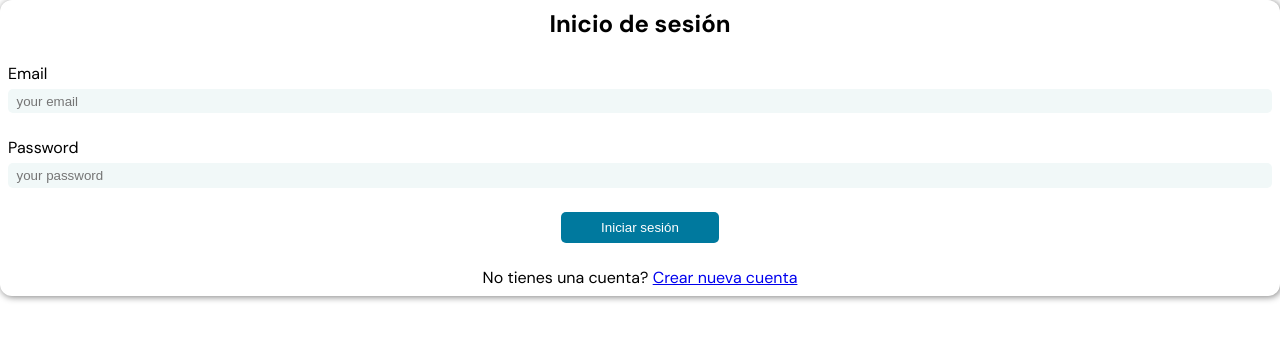
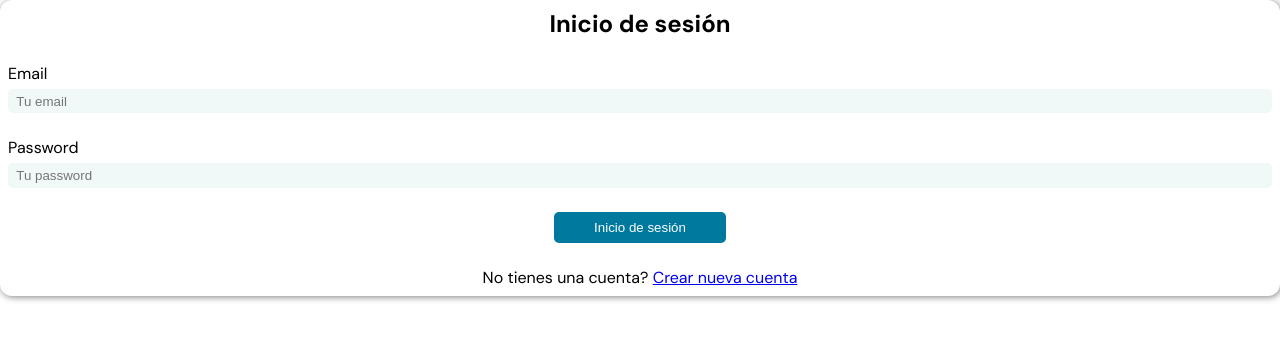
Before and after one commit to andreyt98/AppPresupuesto, a React (Vite) app: page / in a window 1280 px wide. Shown: the top 340 px of the page. Built offline with nearby package versions, Linux system fonts and the light colour scheme.

Commit message:
feat: add logo and form component with basic behavior

```diff
--- a/src/Components/Form.jsx
+++ b/src/Components/Form.jsx
@@ -2,32 +2,48 @@ import { useContext } from "react";
 import { Context } from "../context/Context";
 
 const Form = () => {
-  const {isRegister, setIsRegister} = useContext(Context);
+  const { isRegistering, setIsRegistering } = useContext(Context);
 
-  const registrarse = () => {
-    setIsRegister(!isRegister);
+  const irARegistro = () => {
+    setIsRegistering(!isRegistering);
   };
+
   return (
     <form>
-        <h2>{isRegister ? "Inicio de sesión" : "Registro"}</h2>
+      <h2>{isRegistering ? "Registro " : "Inicio de sesión"}</h2>
       <label htmlFor="email">
-        Email
-        <input type="email" name="" id="email" placeholder=" your email" />
+        Email <input type="email" name="" id="email" placeholder=" Tu email" required />
       </label>
 
-      <label htmlFor="password">Password
-      <input type="password" name="" id="password" placeholder=" your password" />
+      <label htmlFor="password">
+        Password <input type="password" name="" minLength="6" id="password" placeholder=" Tu password" required />
       </label>
 
-      <button type="submit">{isRegister ? "Iniciar sesión" : "Registrarse"}</button>
+      <button type="submit">{isRegistering ? "Registrarse" : "Inicio de sesión "}</button>
       <p>
-        {isRegister ? (
+        {isRegistering ? (
           <>
-            No tienes una cuenta? <a href="#"onClick={() => {registrarse()}}>Crear nueva cuenta</a>
+            Ya tienes una cuenta?{" "}
+            <a
+              href="#"
+              onClick={() => {
+                irARegistro();
+              }}
+            >
+              Iniciar sesión
+            </a>
           </>
         ) : (
           <>
-            Ya tienes una cuenta? <a href="#"onClick={() => {registrarse()}}>Iniciar sesión</a>
+            No tienes una cuenta?{" "}
+            <a
+              href="#"
+              onClick={() => {
+                irARegistro();
+              }}
+            >
+              Crear nueva cuenta
+            </a>
           </>
         )}
       </p>
```
Also changed, not shown: src/Components/Logo.jsx (added, +11 -0 lines).
